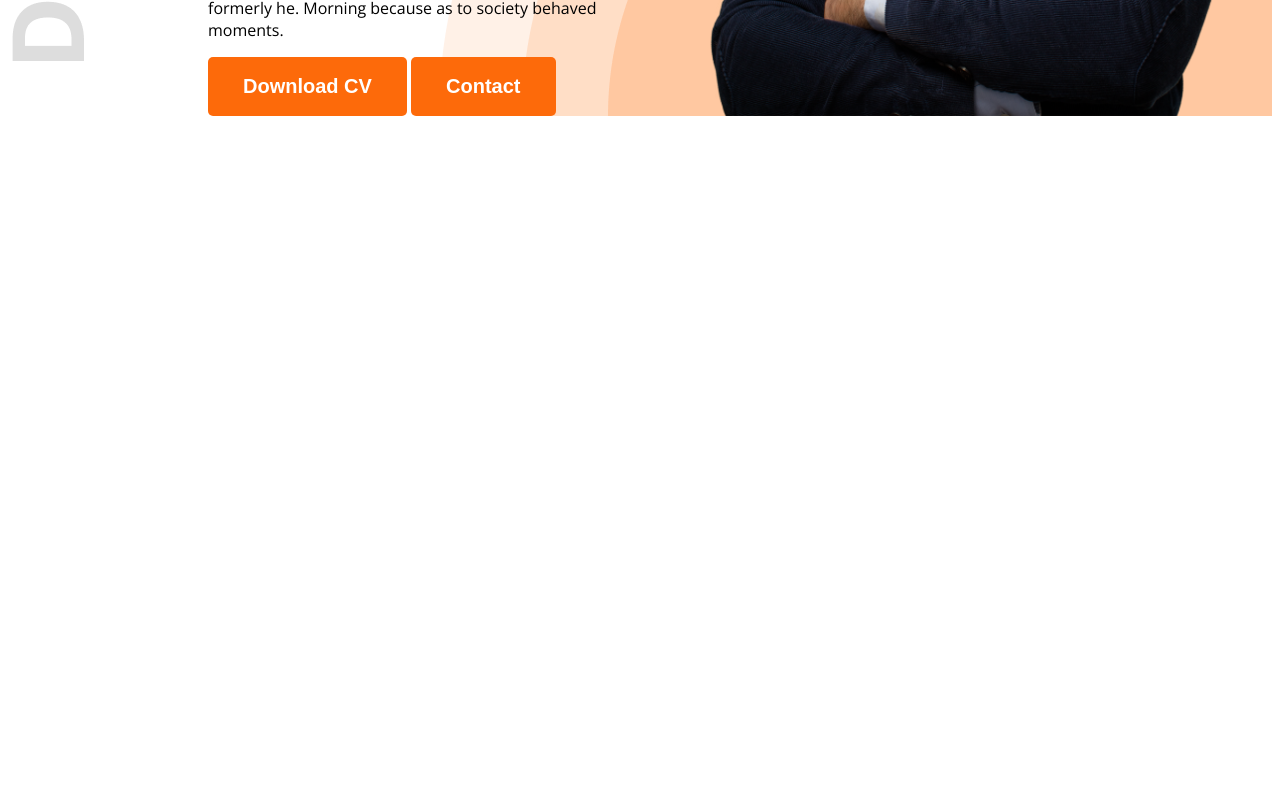
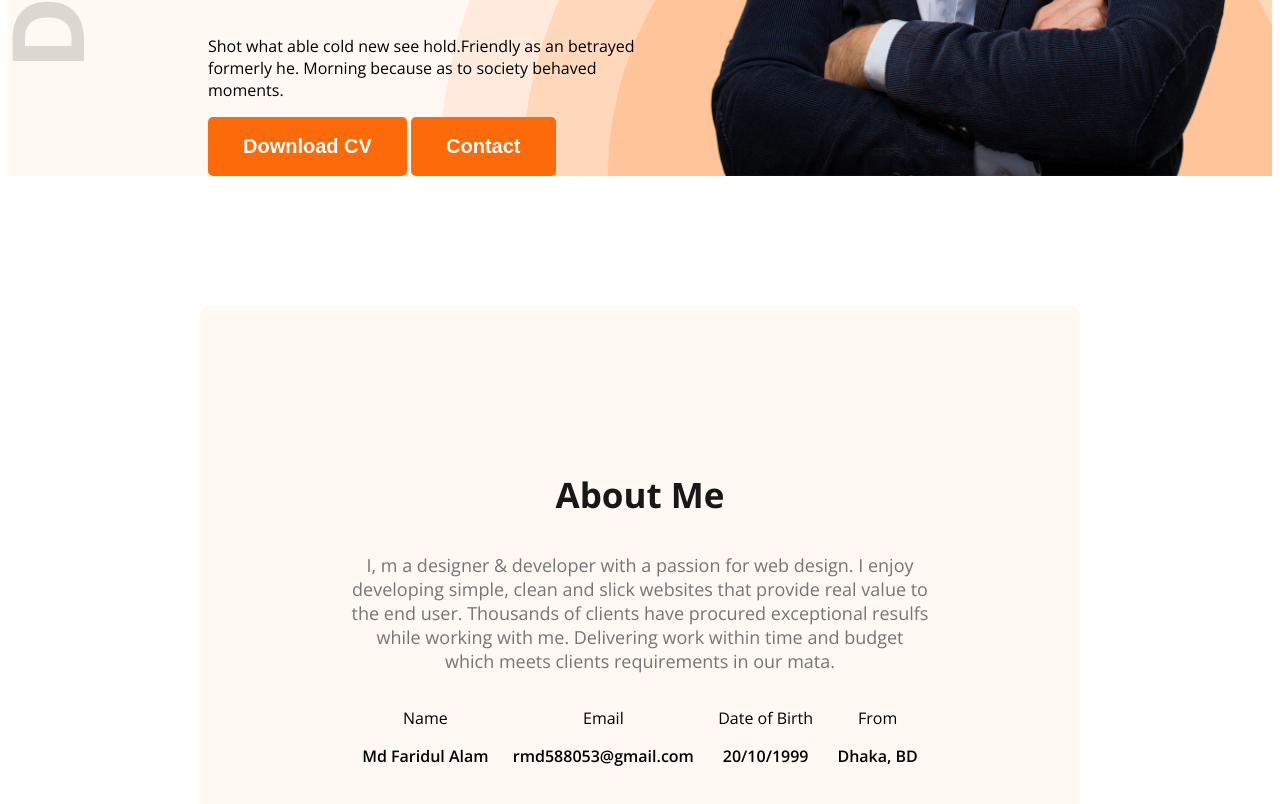
Before and after one commit to farid-riyad/web-dev-portfolio, a plain HTML site: page index.html in a window 1280 px wide. Shown: the part 710-1514 px from the top of the page. Before the commit the page ends 834 px from the top, so only its background shows below. Drawn offline with nearby package versions, Linux system fonts and the light colour scheme.

Commit message:
added about section

```diff
--- a/index.html
+++ b/index.html
@@ -10,7 +10,7 @@
     <link rel="stylesheet" href="styles/practice.css">
 </head>
 <body class="open-sans-normal">
-    <header class="header">
+    <header class="header secondary-bg">
         <nav>
             <h3 class="nav-title">Ma<span class="text-primary">r</span>y</h3>
             <ul>
@@ -30,6 +30,36 @@
         <img src="images/hardy.png" alt="" class="banner-profile-pic">
         </div>
     </header>
+    <main>
+        <section class="about secondary-bg">
+            <h3 class="section-title">About Me</h3>
+            <p class=scetion-description>
+                I, m a designer & developer with a passion for web design. I enjoy developing simple, clean and slick websites that provide real value to the end user. Thousands of clients have procured exceptional resulfs while working with me. Delivering work within time and budget which meets clients requirements in our mata.
+            </p>
+            <div class="about-items">
+                <!--.about-item*4>p.item-title+p.item-description-->
+                <div class="about-item">
+                    <p class="item-title">Name</p>
+                    <p class="item-description">Md Faridul Alam</p>
+                </div>
+                <div class="about-item">
+                    <p class="item-title">Email</p>
+                    <p class="item-description">rmd588053@gmail.com</p>
+                </div>
+                <div class="about-item">
+                    <p class="item-title">Date of Birth</p>
+                    <p class="item-description">20/10/1999</p>
+                </div>
+                <div class="about-item">
+                    <p class="item-title">From</p>
+                    <p class="item-description">Dhaka, BD</p>
+                </div>
+            </div>
+        </section>
+    </main>
+    <footer>
+
+    </footer>
 
 </body>
 </html>
--- a/styles/practice.css
+++ b/styles/practice.css
@@ -7,6 +7,10 @@
 }
 
 /* shared style */
+.secondary-bg{
+    background-color: #FFF8F3;
+
+}
 .text-primary{
     color: #FD6A0A;
 }
@@ -25,6 +29,17 @@
     border: none;
 }
 
+.section-title{
+    font-size: 35px;
+    font-weight: bold;
+    color: #181818;
+}
+
+.scetion-description{
+    font-size: 18px;
+    color: #757575;
+}
+
 /*header*/
 .header{
     background-image: url('../images/developer.png'), url('../images/header_bg.png');
@@ -41,10 +56,7 @@ nav{
 }
 
 .nav-title{
-    font-size: px;
-    font-family: system-ui, -apple-system, BlinkMacSystemFont, 'Segoe UI', Roboto, Oxygen, Ubuntu, Cantarell, 'Open Sans', 'Helvetica Neue', sans-serif;
-    margin: 0px;
-    padding: 0px;
+    font-size: 45px;
 }
 
 nav ul li{
@@ -85,3 +97,26 @@ nav ul{
 .banner-profile-pic{
     width: 580px;
 }
+
+/*main styles*/
+main{
+    max-width: 880px;
+    margin: 0 auto;
+}
+
+/*about styles*/
+.about{
+    border-radius: 10px;
+    padding: 130px 150px;
+    text-align: center;
+    margin-top: 130px;
+}
+
+.item-description{
+    font-weight: 600;
+}
+
+.about-items{
+    display: flex;
+    justify-content: space-around;
+}
```
